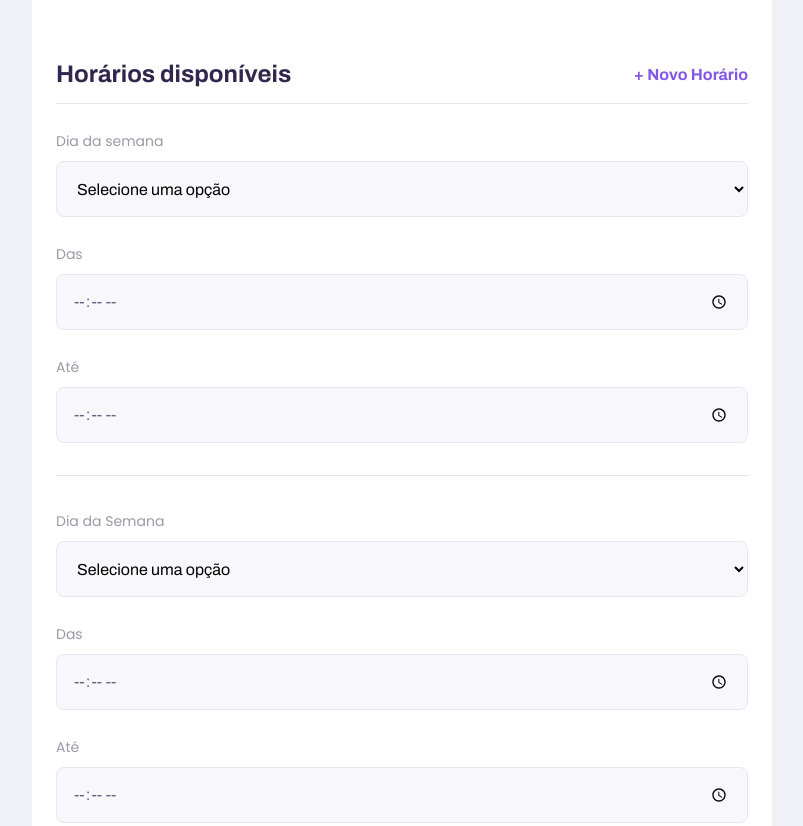
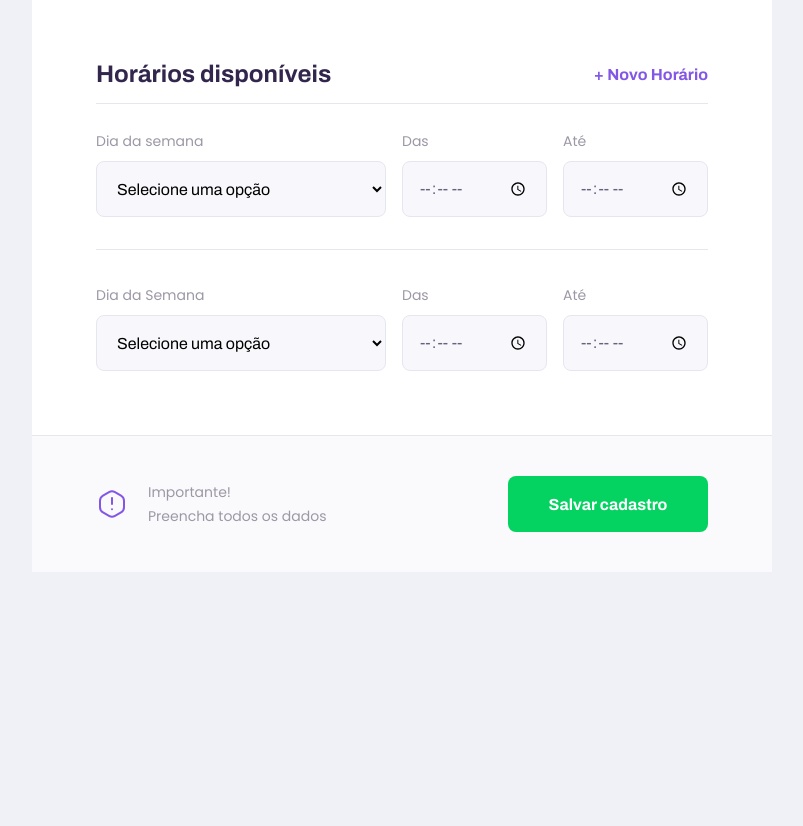
Before and after one commit to Albervan/nlw2020, a plain HTML site: page give-classes.html in a window 1280 px wide. Shown: the part 1314-2140 px from the top of the page, without its empty margins (238-1041 px from the left). After the commit the page ends 1886 px from the top, so only its background shows below. Drawn offline with Linux system fonts and the light colour scheme.

Commit message:
Ajustes de layout para desktop

```diff
--- a/give-classes.html
+++ b/give-classes.html
@@ -91,7 +91,7 @@
 
                </fieldset>
 
-               <fieldset>
+               <fieldset id="schedule-items">
                    <legend>Horários disponíveis
                        <button id="add-time">+ Novo Horário</button>
                    </legend>
--- a/styles/partials/page-give-classes.css
+++ b/styles/partials/page-give-classes.css
@@ -121,4 +121,47 @@
     #page-give-classes #container {
         max-width: 100vw;
     }
+
+    #page-give-classes .page-header .header-content {
+        margin-bottom: 0;
+    }
+
+    #page-give-classes main fieldset {
+        padding: 0 64px;
+    }
+
+    .schedule-item {
+        display: grid;
+        grid-template-columns: 2fr 1fr 1fr;
+        column-gap: 1.6rem;
+    }
+
+     /*
+     .schedule-item .input-block {
+        margin-top: 0 !important;
+
+        Nesse caso, tem uma cascata que tem maior prioridade: "#page-give-classes .select-block+.input-block"
+        O comando "!important" indica que esse estilo terá maior "profundidade" ou prioridade do que todos os outros sobrepondo inclusive a cascata.
+        Esse comando deve ser utilizado com muito cuidado, pois pode atrapalhar a diagramação em algum momento;
+
+    }*/
+    #page-give-classes #schedule-items .select-block+.input-block,
+    #page-give-classes #schedule-items .input-block+.input-block {
+        margin-top: 0;
+    }
+
+    #page-give-classes main footer {
+        padding: 40px 64px;
+
+        display: flex;
+        align-items: center;
+        justify-content: space-between;
+    }
+
+
+    #page-give-classes main footer button {
+        margin-top: 0;
+
+        width: 200px;
+    };
 }
```
